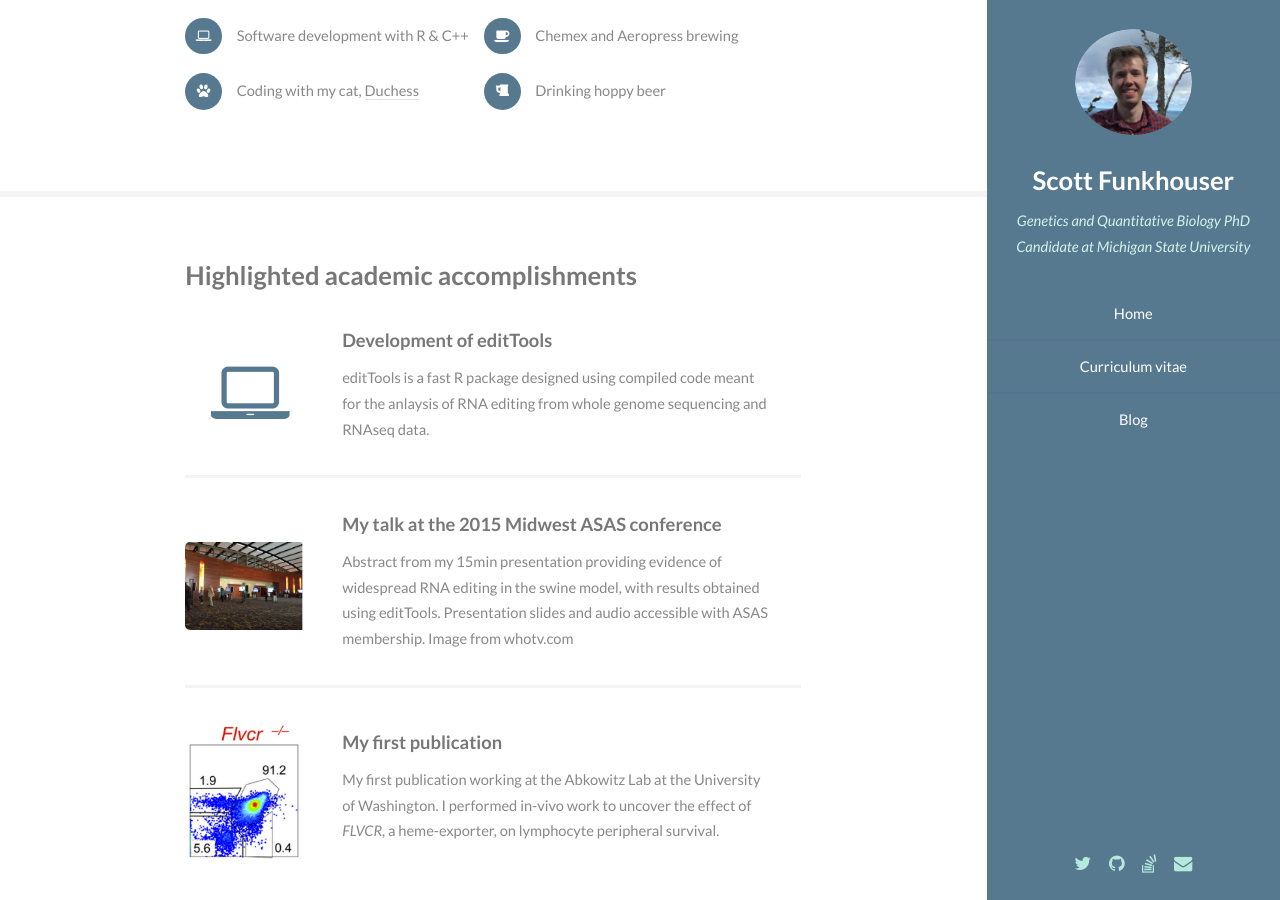
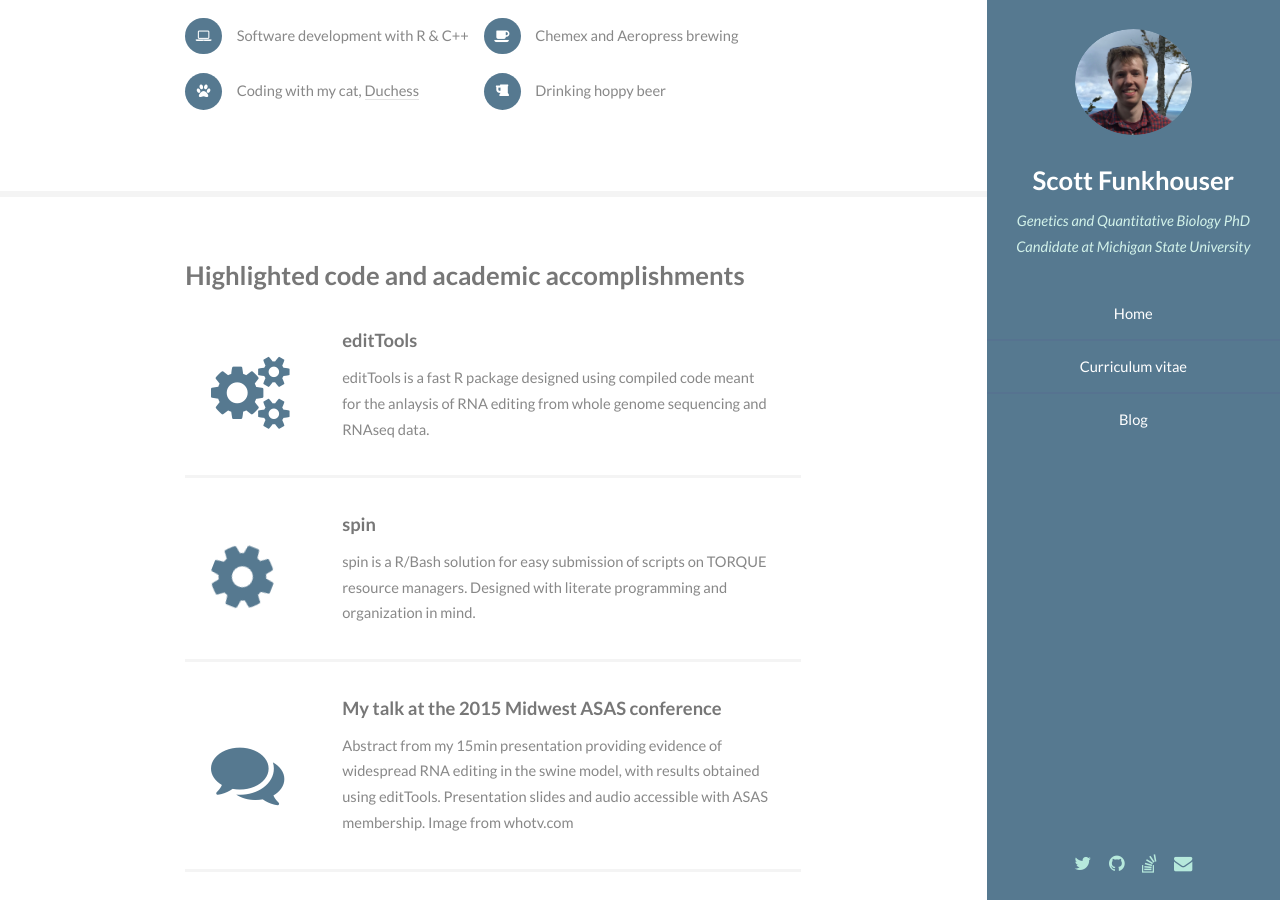
Before and after one commit to funkhou9/blog, a Jekyll site: the page built from index.html, in a window 1280 px wide and 900 px high, scrolled down 891 px. Built offline with Jekyll 4.4.1, drawn with Linux system fonts in a browser that asks for light colours.

Commit message:
change all features to font-awesome images and added spin

```diff
--- a/index.html
+++ b/index.html
@@ -34,25 +34,37 @@ layout: default
 <!-- Three -->
     <section id="three">
         <div class="container">
-            <h3>Highlighted academic accomplishments</h3>
+            <h3>Highlighted code and academic accomplishments</h3>
             <p></p>
             <div class="features">
                 <article>
                     <div class="feature-fig">
                         <figure>
-                            <a href="https://github.com/funkhou9/editTools" class="image"><i class="fa fa-laptop fa-5x"></i></a>
+                            <a href="https://github.com/funkhou9/editTools" class="image"><i class="fa fa-cogs fa-5x"></i></a>
                             <figcaption></figcaption>
                         </figure>
                     </div>
                     <div class="inner">
-                        <h4>Development of editTools</h4>
+                        <h4>editTools</h4>
                         <p>editTools is a fast R package designed using compiled code meant for the anlaysis of RNA editing from whole genome sequencing and RNAseq data.</p>
                     </div>
                 </article>
                 <article>
                     <div class="feature-fig">
                         <figure>
-                            <a href="https://asas.confex.com/asas/mw15/webprogram/Paper11620.html" class="image"><img src="images/midwest.jpg"/></a>
+                            <a href="https://github.com/funkhou9/spin-my-script" class="image"><i class="fa fa-cog fa-spin fa-5x"></i></a>
+                            <figcaption></figcaption>
+                        </figure>
+                    </div>
+                    <div class="inner">
+                        <h4>spin</h4>
+                        <p>spin is a R/Bash solution for easy submission of scripts on TORQUE resource managers. Designed with literate programming and organization in mind.</p>
+                    </div>
+                </article>
+                <article>
+                    <div class="feature-fig">
+                        <figure>
+                            <a href="https://asas.confex.com/asas/mw15/webprogram/Paper11620.html" class="image"><i class="fa fa-comments fa-5x"></i></a>
                             <figcaption></figcaption>
                         </figure>
                     </div>
@@ -64,7 +76,7 @@ layout: default
                 <article>
                     <div class="feature-fig">
                         <figure>
-                            <a href="http://www.ncbi.nlm.nih.gov/pubmed/25582857" class="image"><img src="images/flvcr.png"/></a>
+                            <a href="http://www.ncbi.nlm.nih.gov/pubmed/25582857" class="image"><i class="fa fa-quote-right fa-5x"></i></a>
                             <figcaption></figcaption>
                         </figure>
                     </div>
```
